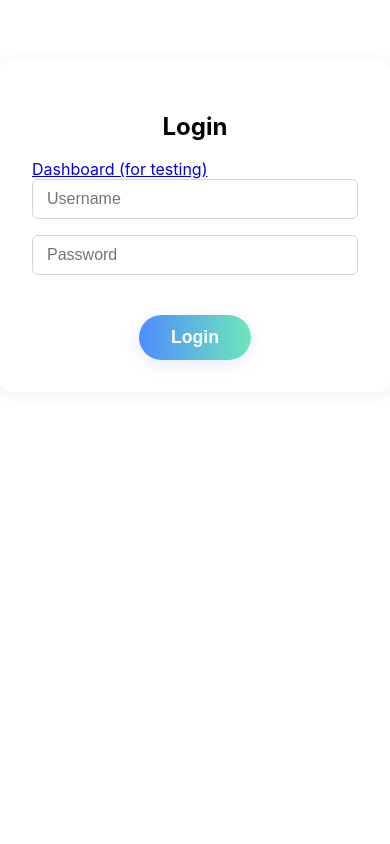
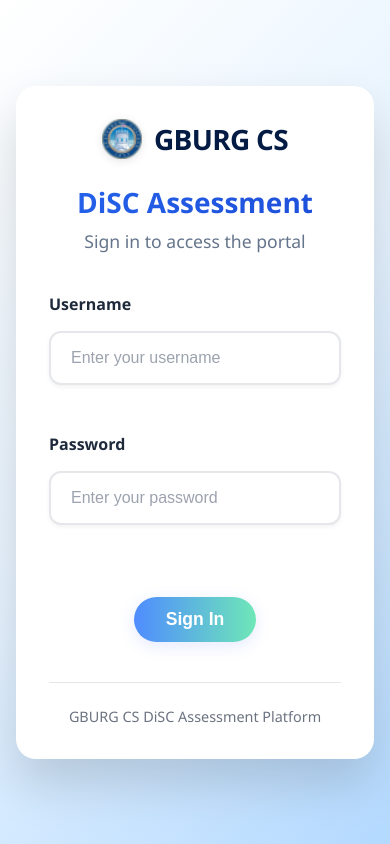
Before and after one commit to priyanshu73/disc, a React (Create React App) app: page /login in a window 390 px wide. Built offline with nearby package versions, Linux system fonts and the light colour scheme; no server answers.

Commit message:
fileUpload

```diff
--- a/src/components/LoginPage.css
+++ b/src/components/LoginPage.css
@@ -3,7 +3,7 @@
   display: flex;
   align-items: center;
   justify-content: center;
-  background: linear-gradient(135deg, #fdfbfb 0%, #e2ffff 100%);
+  background: linear-gradient(135deg, #ffffff 0%, #e6f3ff 50%, #b3d9ff 100%);
   padding: 2rem;
   width: 100%;
   font-family: 'Segoe UI', Tahoma, Geneva, Verdana, sans-serif;
@@ -13,13 +13,15 @@
 
 .login-card {
   background: #ffffff;
-  border-radius: 16px;
-  box-shadow: 0 20px 40px rgba(0, 0, 0, 0.1);
+  border-radius: 20px;
+  box-shadow: 0 25px 50px rgba(0, 0, 0, 0.15);
   padding: 3rem;
   width: 100%;
-  max-width: 400px;
+  max-width: 450px;
   animation: slideUp 0.6s ease-out;
   box-sizing: border-box;
+  border: 1px solid rgba(255, 255, 255, 0.2);
+  backdrop-filter: blur(10px);
 }
 
 @keyframes slideUp {
@@ -35,7 +37,7 @@
 
 .login-header {
   text-align: center;
-  margin-bottom: 2rem;
+  margin-bottom: 2.5rem;
 }
 
 .login-logo {
@@ -47,27 +49,34 @@
 }
 
 .logo-icon {
-  font-size: 2rem;
+  width: 48px;
+  height: 48px;
+  object-fit: contain;
 }
 
-.logo-text {
-  font-size: 1.5rem;
+.logo-text1 {
+  font-size: 1.75rem;
   font-weight: 700;
-  color: #2563eb;
+  color: #041b43;
   letter-spacing: -0.025em;
 }
 
 .login-title {
-  font-size: 1.75rem;
+  font-size: 2rem;
   font-weight: 700;
   color: #1e293b;
   margin-bottom: 0.5rem;
+  background: linear-gradient(135deg, #2563eb 0%, #1d4ed8 100%);
+  -webkit-background-clip: text;
+  -webkit-text-fill-color: transparent;
+  background-clip: text;
 }
 
 .login-subtitle {
   color: #64748b;
-  font-size: 1rem;
+  font-size: 1.1rem;
   margin: 0;
+  font-weight: 400;
 }
 
 .login-form {
@@ -85,22 +94,24 @@
 .form-label {
   font-weight: 600;
   color: #374151;
-  font-size: 0.9rem;
+  font-size: 0.95rem;
 }
 
 .form-input {
-  padding: 0.875rem 1rem;
+  padding: 1rem 1.25rem;
   border: 2px solid #e5e7eb;
-  border-radius: 8px;
+  border-radius: 12px;
   font-size: 1rem;
-  transition: all 0.2s ease;
+  transition: all 0.3s ease;
   background: #ffffff;
+  box-shadow: 0 2px 4px rgba(0, 0, 0, 0.05);
 }
 
 .form-input:focus {
   outline: none;
   border-color: #2563eb;
-  box-shadow: 0 0 0 3px rgba(37, 99, 235, 0.1);
+  box-shadow: 0 0 0 4px rgba(37, 99, 235, 0.1);
+  transform: translateY(-1px);
 }
 
 .form-input::placeholder {
@@ -111,19 +122,20 @@
   background: linear-gradient(135deg, #2563eb 0%, #1d4ed8 100%);
   color: #ffffff;
   border: none;
-  border-radius: 8px;
-  padding: 0.875rem 1rem;
-  font-size: 1rem;
+  border-radius: 12px;
+  padding: 1rem 1.25rem;
+  font-size: 1.1rem;
   font-weight: 600;
   cursor: pointer;
-  transition: all 0.2s ease;
+  transition: all 0.3s ease;
   margin-top: 0.5rem;
+  box-shadow: 0 4px 12px rgba(37, 99, 235, 0.2);
 }
 
 .login-button:hover:not(:disabled) {
   background: linear-gradient(135deg, #1d4ed8 0%, #1e40af 100%);
-  transform: translateY(-1px);
-  box-shadow: 0 4px 12px rgba(37, 99, 235, 0.3);
+  transform: translateY(-2px);
+  box-shadow: 0 8px 20px rgba(37, 99, 235, 0.3);
 }
 
 .login-button:disabled {
@@ -137,15 +149,16 @@
   background: #fef2f2;
   border: 1px solid #fecaca;
   color: #dc2626;
-  padding: 0.75rem 1rem;
-  border-radius: 8px;
+  padding: 0.875rem 1rem;
+  border-radius: 12px;
   font-size: 0.9rem;
   text-align: center;
+  box-shadow: 0 2px 4px rgba(220, 38, 38, 0.1);
 }
 
 .login-footer {
   text-align: center;
-  margin-top: 2rem;
+  margin-top: 2.5rem;
   padding-top: 1.5rem;
   border-top: 1px solid #e5e7eb;
 }
@@ -154,6 +167,7 @@
   color: #6b7280;
   font-size: 0.9rem;
   margin: 0;
+  font-weight: 500;
 }
 
 .login-loading {
@@ -161,14 +175,14 @@
   display: flex;
   align-items: center;
   justify-content: center;
-  background: linear-gradient(135deg, #667eea 0%, #764ba2 100%);
+  background: linear-gradient(135deg, #ffffff 0%, #e6f3ff 50%, #b3d9ff 100%);
 }
 
 .loading-spinner {
   width: 48px;
   height: 48px;
-  border: 4px solid rgba(255, 255, 255, 0.3);
-  border-top: 4px solid #ffffff;
+  border: 4px solid rgba(37, 99, 235, 0.2);
+  border-top: 4px solid #2563eb;
   border-radius: 50%;
   animation: spin 1s linear infinite;
 }
@@ -186,13 +200,19 @@
 
   .login-card {
     padding: 2rem;
+    max-width: 100%;
   }
 
   .login-title {
+    font-size: 1.75rem;
+  }
+
+  .logo-text {
     font-size: 1.5rem;
   }
 
-  .logo-text {
-    font-size: 1.25rem;
+  .logo-icon {
+    width: 40px;
+    height: 40px;
   }
 }
--- a/src/components/LoginPage.js
+++ b/src/components/LoginPage.js
@@ -1,6 +1,7 @@
 import React, { useState, useEffect } from 'react';
-import { Link, useNavigate } from 'react-router-dom';
+import { useNavigate } from 'react-router-dom';
 import { useAuth } from './AuthContext';
+import './LoginPage.css';
 
 const LoginPage = () => {
   const [form, setForm] = useState({ username: '', password: '' });
@@ -32,51 +33,66 @@ const LoginPage = () => {
 
   if (!showForm) {
     return (
-      <div style={{
-        minHeight: '100vh',
-        display: 'flex',
-        alignItems: 'center',
-        justifyContent: 'center',
-        background: '#f7f9fc',
-      }}>
-        <span style={{
-          width: 48,
-          height: 48,
-          border: '4px solid #e5e7eb',
-          borderTop: '4px solid #4a90e2',
-          borderRadius: '50%',
-          display: 'inline-block',
-          animation: 'spin 1s linear infinite',
-        }} />
-        <style>{`
-          @keyframes spin {
-            0% { transform: rotate(0deg); }
-            100% { transform: rotate(360deg); }
-          }
-        `}</style>
+      <div className="login-loading">
+        <div className="loading-spinner"></div>
       </div>
     );
   }
 
   return (
-    <div className="auth-container">
-      <h2>Login</h2>
-      <Link to="/dashboard"> Dashboard (for testing)</Link>
-      <form onSubmit={handleSubmit} className="auth-form">
-        <input name="username" placeholder="Username" value={form.username} onChange={handleChange} required />
-        <input name="password" type="password" placeholder="Password" value={form.password} onChange={handleChange} required />
-        <button type="submit" disabled={loading}>Login</button>
-        {error && <div style={{ color: 'red', marginTop: 8 }}>{error}</div>}
-      </form>
-      <style>{`
-        .auth-container { max-width: 350px; margin: 60px auto; padding: 32px; background: #fff; border-radius: 12px; box-shadow: 0 2px 16px rgba(0,0,0,0.07); }
-        .auth-form { display: flex; flex-direction: column; gap: 16px; }
-        .auth-form input { padding: 10px 14px; border: 1px solid #d1d5db; border-radius: 6px; font-size: 1rem; }
-        .auth-form button { background: #2563eb; color: #fff; border: none; border-radius: 6px; padding: 10px 0; font-size: 1.1rem; font-weight: 600; cursor: pointer; margin-top: 8px; }
-        .auth-form button:disabled { background: #a5b4fc; cursor: not-allowed; }
-        .auth-form button:hover:not(:disabled) { background: #1d4ed8; }
-        .auth-container h2 { text-align: center; margin-bottom: 18px; }
-      `}</style>
+    <div className="login-container">
+      <div className="login-card">
+        <div className="login-header">
+          <div className="login-logo">
+            <img src="/faviconn.png" alt="GBURG CS Logo" className="logo-icon" />
+            <span className="logo-text1">GBURG CS</span>
+          </div>
+          <h1 className="login-title">DiSC Assessment</h1>
+          <p className="login-subtitle">Sign in to access the portal</p>
+        </div>
+
+        <form onSubmit={handleSubmit} className="login-form">
+          <div className="form-group">
+            <label htmlFor="username" className="form-label">Username</label>
+            <input
+              id="username"
+              name="username"
+              type="text"
+              placeholder="Enter your username"
+              value={form.username}
+              onChange={handleChange}
+              className="form-input"
+              required
+            />
+          </div>
+
+          <div className="form-group">
+            <label htmlFor="password" className="form-label">Password</label>
+            <input
+              id="password"
+              name="password"
+              type="password"
+              placeholder="Enter your password"
+              value={form.password}
+              onChange={handleChange}
+              className="form-input"
+              required
+            />
+          </div>
+
+          <button type="submit" disabled={loading} className="login-button">
+            {loading ? 'Signing in...' : 'Sign In'}
+          </button>
+
+          {error && <div className="error-message">{error}</div>}
+        </form>
+
+        <div className="login-footer">
+          <p className="footer-text">
+            GBURG CS DiSC Assessment Platform
+          </p>
+        </div>
+      </div>
     </div>
   );
 };
--- a/src/components/NavbarSkeleton.css
+++ b/src/components/NavbarSkeleton.css
@@ -12,7 +12,7 @@
   justify-content: space-between;
   align-items: center;
   padding: 0 40px;
-  background: linear-gradient(135deg, #667eea 0%, #764ba2 100%);
+  background: linear-gradient(135deg, #929fdb 0%, #764ba2 100%);
   box-shadow: 0 4px 20px rgba(0, 0, 0, 0.1);
   min-height: 70px;
 }
--- a/src/config/api.js
+++ b/src/config/api.js
@@ -125,3 +125,33 @@ export const getStudentResultById = async (studentId, resultId) => {
     credentials: 'include',
   });
 };
+
+// File upload API function
+export const uploadStudentsFile = async (file, classYear, semester) => {
+  const formData = new FormData();
+  formData.append('file', file);
+  formData.append('classYear', classYear);
+  formData.append('semester', semester);
+
+  const url = `${API_BASE_URL}/upload-students`;
+
+  try {
+    const response = await fetch(url, {
+      method: 'POST',
+      credentials: 'include', // Include cookies for authentication
+      body: formData, // Don't set Content-Type header - browser will set it with boundary
+    });
+
+    console.log('Upload Response status:', response.status);
+
+    if (!response.ok) {
+      const errorData = await response.json().catch(() => ({}));
+      throw new Error(errorData.message || `Upload failed with status: ${response.status}`);
+    }
+
+    return await response.json();
+  } catch (error) {
+    console.error('File upload failed:', error);
+    throw error;
+  }
+};
```
Also changed, not shown: src/components/StudentsPage.css (+139 -0 lines), src/components/StudentsPage.js (+177 -30 lines).
